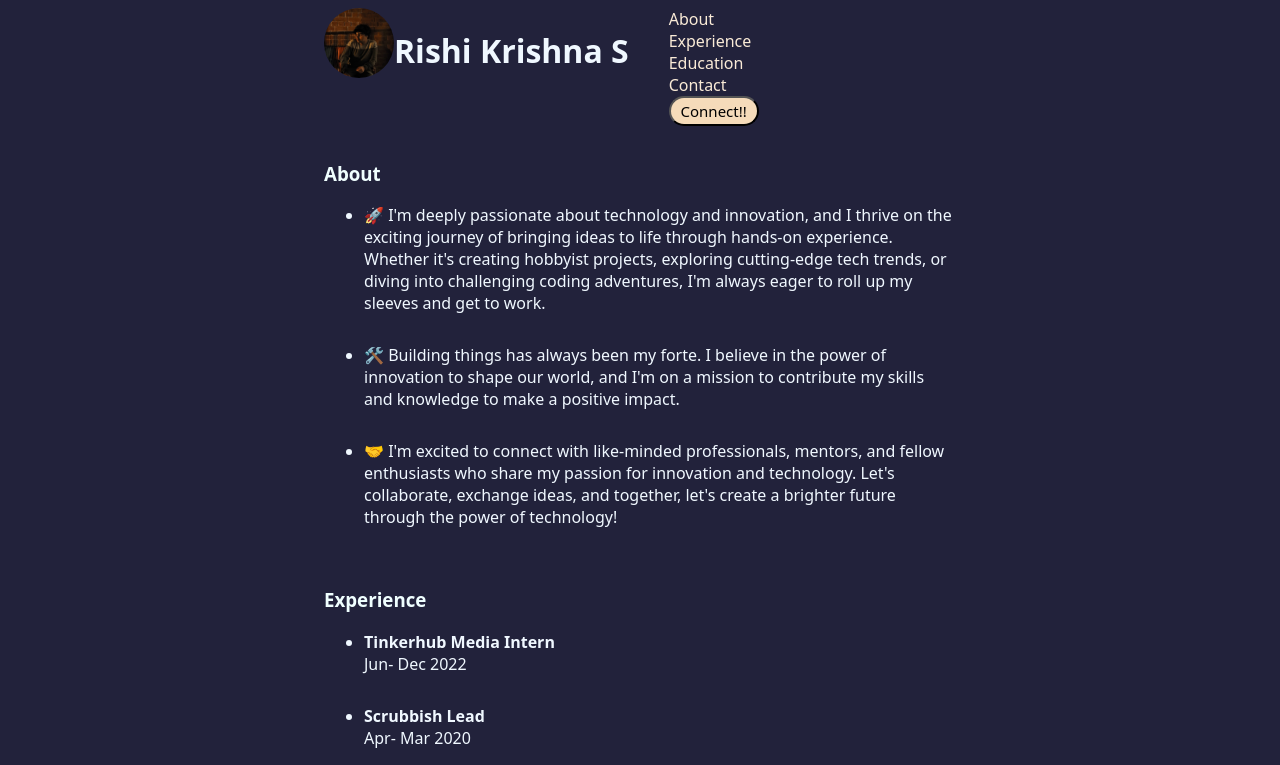
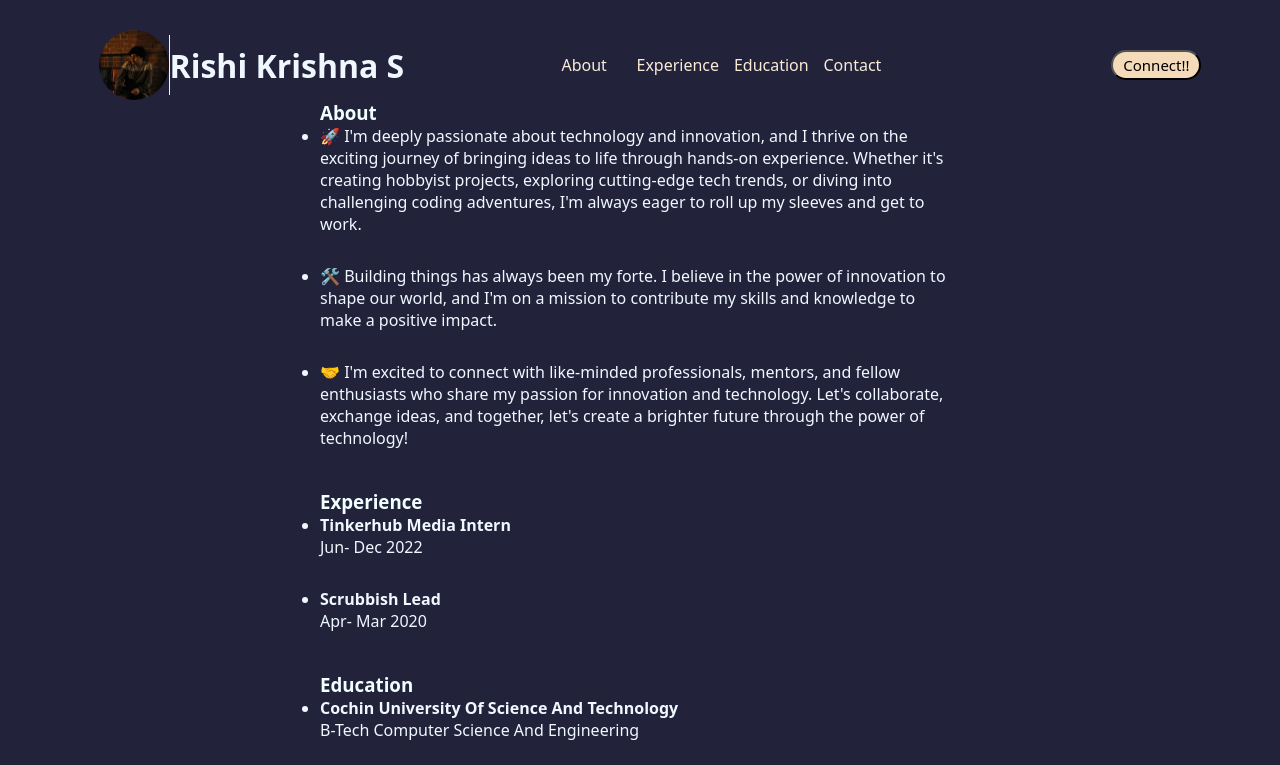
Before and after one commit to Rishi-k-s/myPortfolio, a plain HTML site: page index.html in a window 1280 px wide. Shown: the top 765 px of the page. Drawn offline with Linux system fonts and the light colour scheme.

Commit message:
Added nav bar

```diff
--- a/index.html
+++ b/index.html
@@ -7,16 +7,21 @@
     <title>Portfolio</title>
 </head>
 <body class="mainBody">
-    <div class="divStyle center">
+    <div class="headerDivStyle">
+        <div class="div123">
             <img class="roundImage" src="images\20230122_150559-02 (1).jpeg" alt="" height="70px">
+            <div class="lineStyle"></div>
             <h1 class= "hugeHeading">Rishi Krishna S</h1>
+        </div>
+
+        <div class="div1234">
             <!-- <h4 class="subHeading">Student at CUSAT SOE</h4> -->
-        <ul class="HeaderStyle" type = none>
+            <ul class="divStyle" type = none>
                 <!-- we can use type = none or can use css to remove the default style of list -->
                 <li>
                     About
                 </li>
-            <li>
+                <li></li>
                 Experience
                 </li>
                 <li>
@@ -25,8 +30,10 @@
                 <li>
                     Contact
                 </li>
+            </ul>
             <button class="buttonStyle">Connect!!</button>
-        </ul>
+        </div>
+
     </div>
     <div class="center">
 
@@ -111,6 +118,6 @@
             </a>
         </div>
     </div>
-
+    <button class="testButton">Njan</button>
 </body>
 </html>
--- a/style.css
+++ b/style.css
@@ -1,7 +1,9 @@
 
 
 *{
-    font-family: system-ui, -apple-system, BlinkMacSystemFont, 'Segoe UI', Roboto, Oxygen, Ubuntu, Cantarell, 'Open Sans', 'Helvetica Neue', sans-serif
+    font-family: system-ui, -apple-system, BlinkMacSystemFont, 'Segoe UI', Roboto, Oxygen, Ubuntu, Cantarell, 'Open Sans', 'Helvetica Neue', sans-serif;
+    margin: 0px;
+    padding: 0px;
 }
 
 .hugeHeading{
@@ -20,11 +22,6 @@
 
 .mainBody{
     background-color: #22223b
-}
-
-.HeaderStyle{
-    color: antiquewhite;
-    margin-top: 0%;
 }
 
 .center {
@@ -52,4 +49,45 @@
 
 .divStyle{
     display: flex;
+    color: antiquewhite;
+    justify-content: space-between;
+    width: 50%;
 }
+
+.lineStyle{
+    width: 1px;
+    background-color: aliceblue;
+    height: 60px;
+}
+
+.testButton{
+    padding: 40px;
+}
+
+.headerDivStyle{
+    display: flex;
+    justify-content: space-around;
+    align-items: center;
+    margin-top: 30px;
+}
+
+.div123{
+    display: flex;
+    margin-left: 20px;
+    align-items: center;
+}
+.div1234{
+    display: flex;
+    width: 50%;
+    justify-content: space-between;
+    align-items: center;
+}
+/* Can give multiple padding to a single padding thing
+syntax=> in cloack wise direction padding:Top Right Bottom Left
+ Margin and padding is very different
+Margin is the object wrt to the whole page and to stand away from each elements
+Padding is for each element, ie if thrs a div with padding and 20px mari nilikula mean that
+form the inside the div the thing moves 40 px fom it
+
+rem for a alternative for px
+*/
```
Lines whose indentation alone changed are shown as unchanged.
